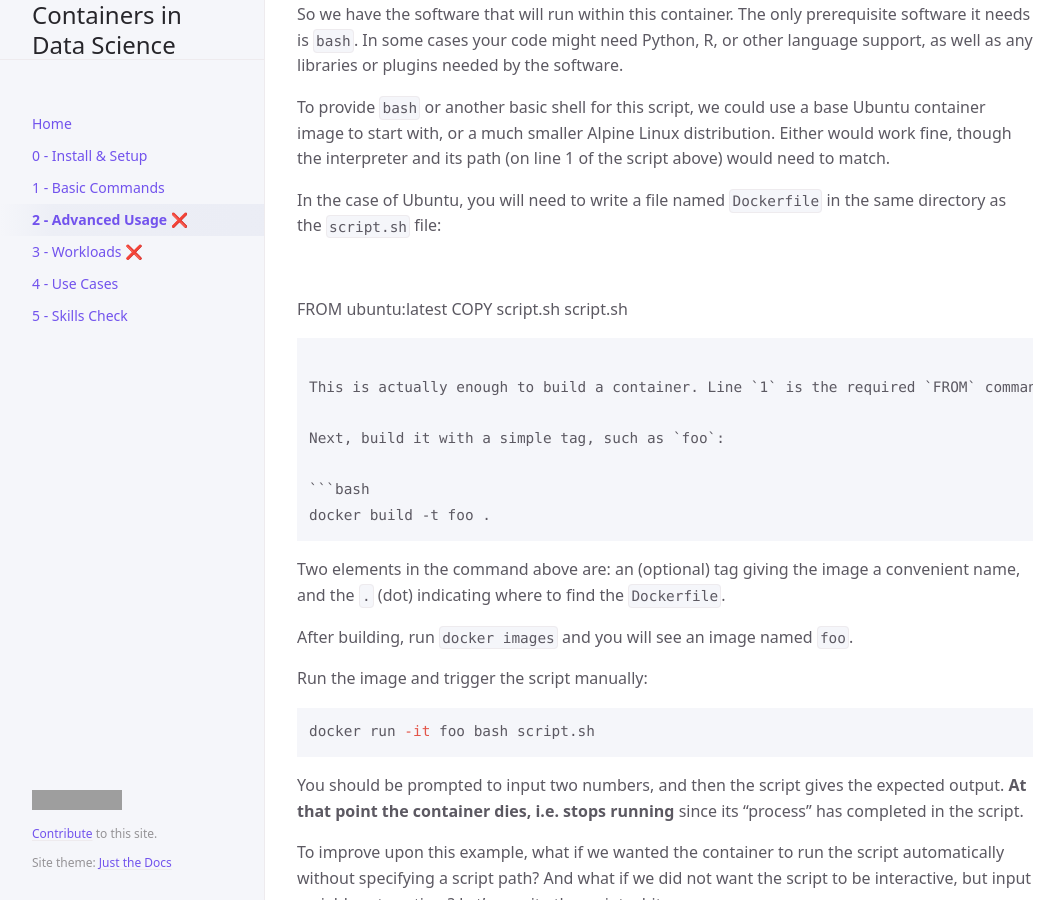
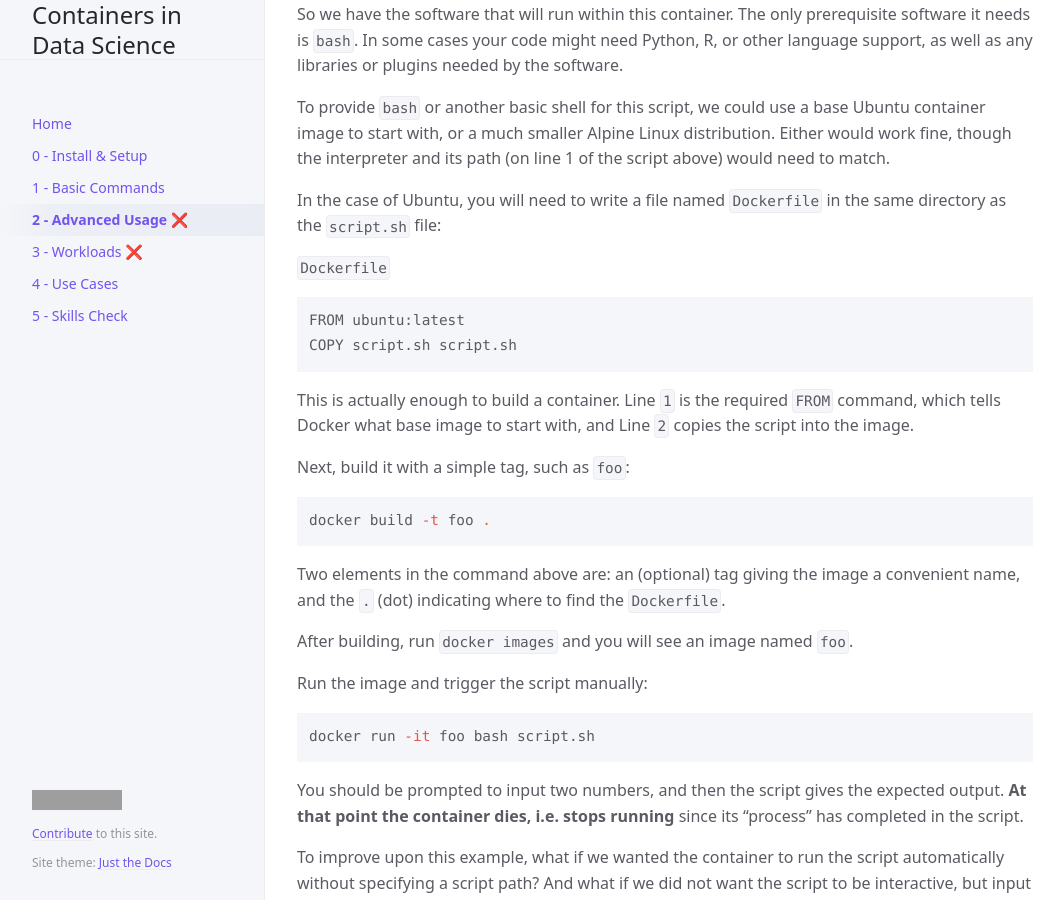
Before and after one commit to UVADS/container-basics, a Jekyll site: the page built from docs/advanced-commands.md, in a window 1280 px wide and 900 px high, scrolled down 1243 px. Shown: the whole window, without its empty margins (107-1171 px from the left). Built offline with Jekyll 4.4.1, drawn with Linux system fonts in a browser that asks for light colours; cached includes are drawn as plain includes; grey boxes are pictures that could not be loaded.

Commit message:
Corrections to adv page

````diff
--- a/docs/advanced-commands.md
+++ b/docs/advanced-commands.md
@@ -56,9 +56,9 @@ To provide `bash` or another basic shell for this script, we could use a base Ub
 
 In the case of Ubuntu, you will need to write a file named `Dockerfile` in the same directory as the `script.sh` file:
 
-```Dockerfile```
+`Dockerfile`
 
-```
+```bash
 FROM ubuntu:latest
 COPY script.sh script.sh
 ```
````
